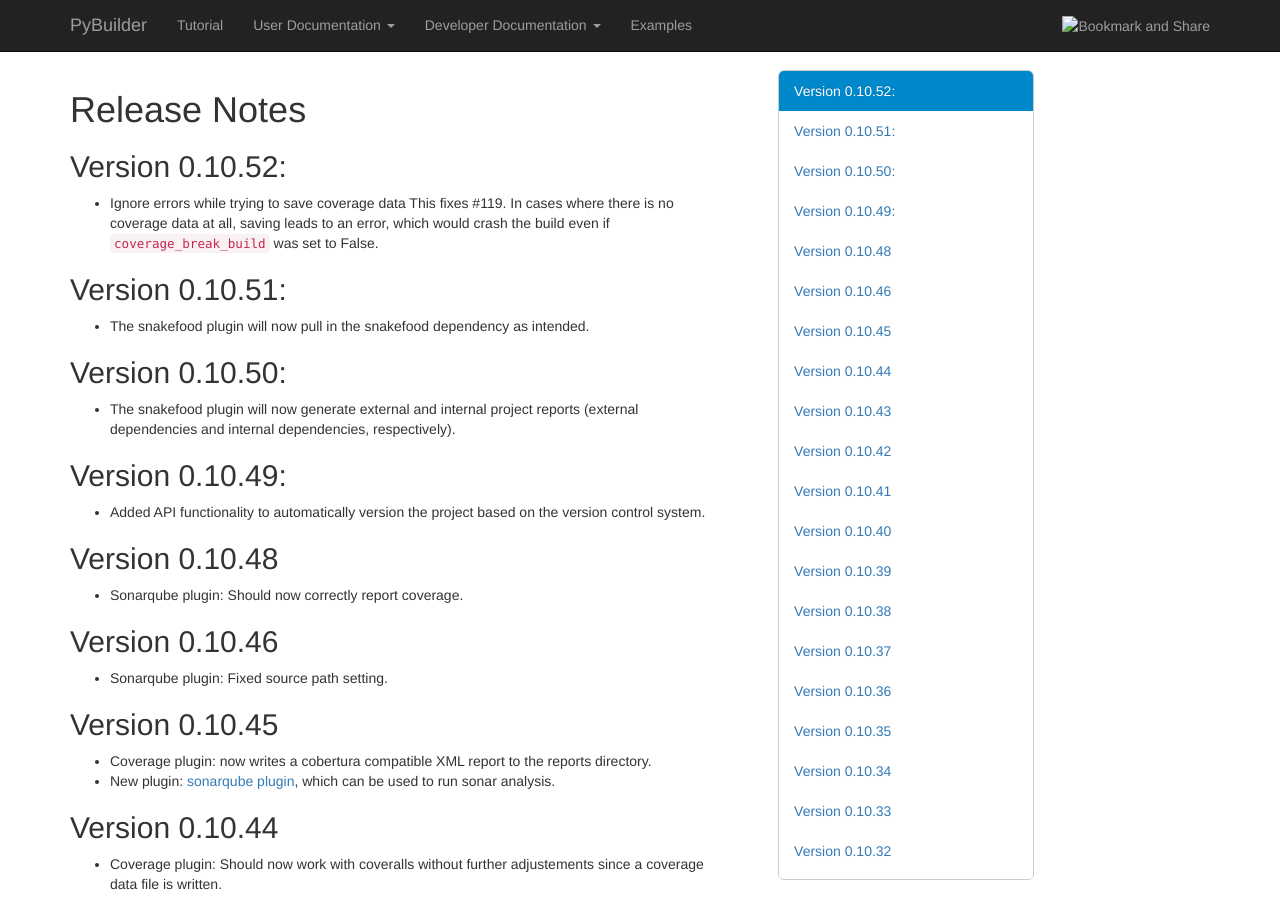
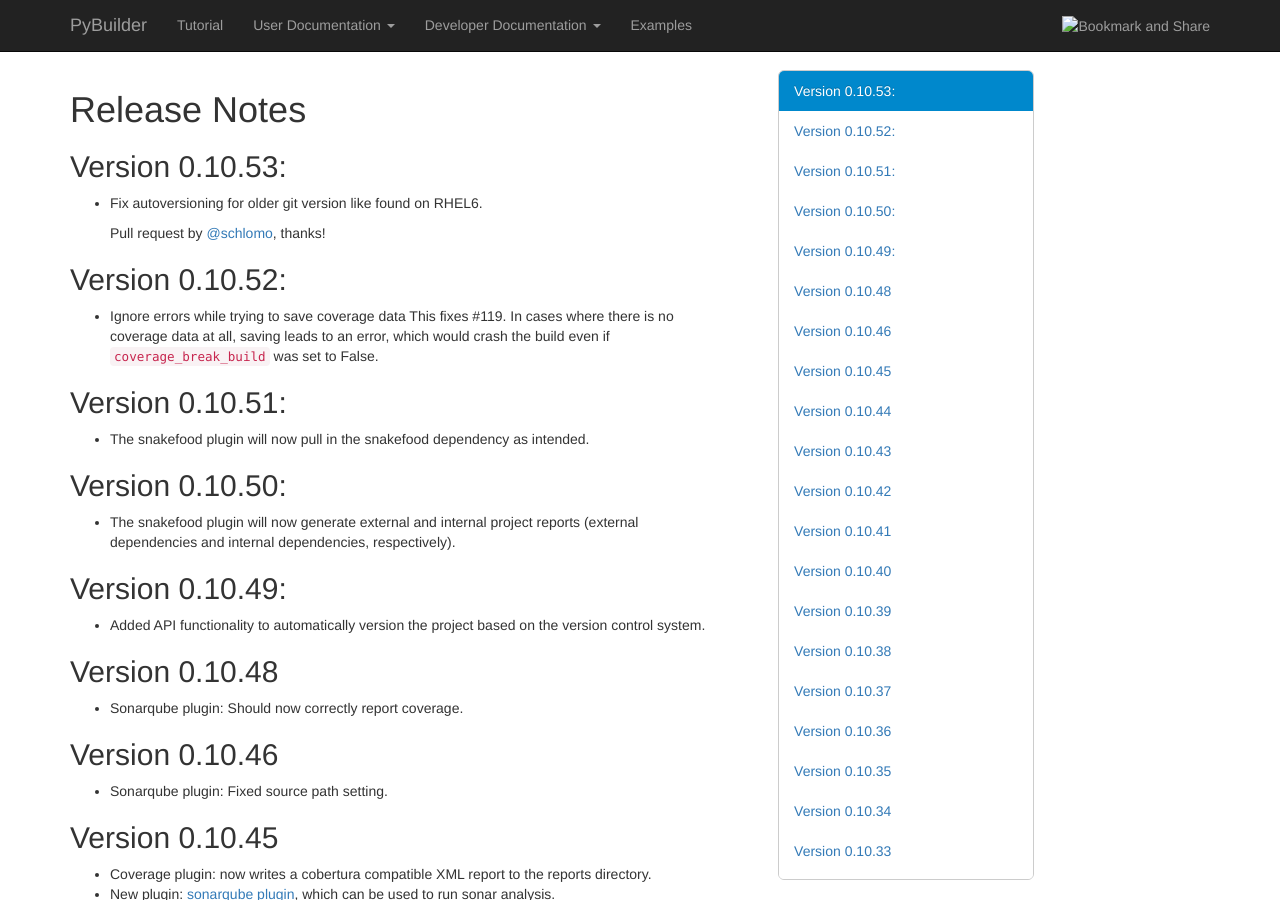
Before and after one commit to pybuilder/pybuilder.github.io, a Jekyll site: the page built from releasenotes/index.md, in a window 1280 px wide and 900 px high. Built offline with Jekyll 4.4.1, drawn with Linux system fonts in a browser that asks for light colours; nearby versions of some CDN libraries.

Commit message:
Update index.md

```diff
--- a/releasenotes/index.md
+++ b/releasenotes/index.md
@@ -4,6 +4,11 @@ title: pybuilder - an extensible, easy to use continuous build tool for Python
 ---
 
 # Release Notes
+
+## Version 0.10.53:
+*  Fix autoversioning for older git version like found on RHEL6.
+
+   Pull request by [@schlomo](https://github.com/schlomo), thanks!
 
 ## Version 0.10.52:
 * Ignore errors while trying to save coverage data
```
